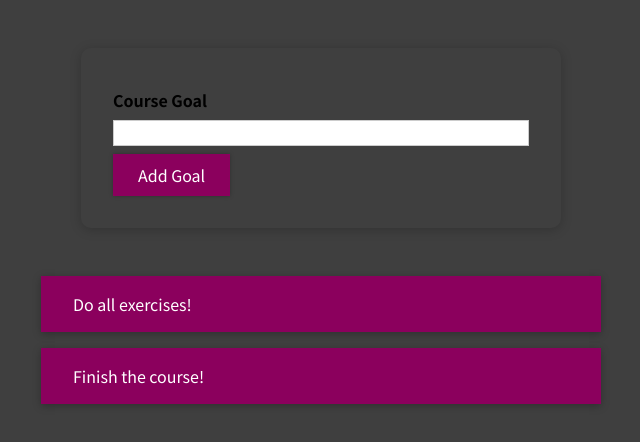
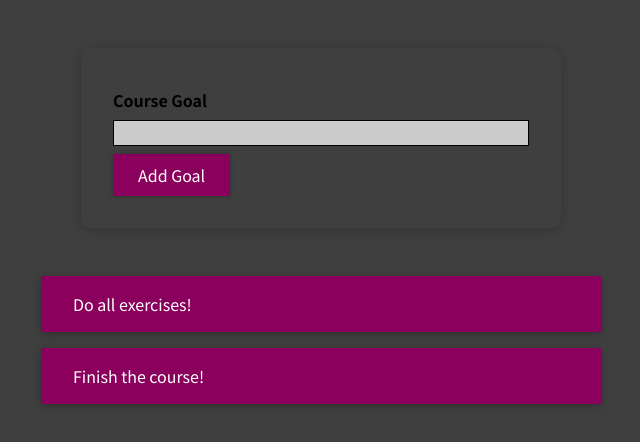
Before and after one commit to lextirajoh/react-the-complete-guide, a React (Create React App) app: page / in a window 1280 px wide. Shown: the top 442 px of the page, without its empty margins (319-959 px from the left). Built offline with nearby package versions, Linux system fonts and the light colour scheme.

Commit message:
Finish 6.75

```diff
--- a/src/CoarseGoalsApp/App.js
+++ b/src/CoarseGoalsApp/App.js
@@ -4,26 +4,26 @@ import CourseGoalList from './components/CourseGoals/CourseGoalList/CourseGoalLi
 import CourseInput from './components/CourseGoals/CourseInput/CourseInput';
 import './App.css';
 
-const App = () => {
+export default function App() {
   const [courseGoals, setCourseGoals] = useState([
     { text: 'Do all exercises!', id: 'g1' },
-    { text: 'Finish the course!', id: 'g2' }
+    { text: 'Finish the course!', id: 'g2' },
   ]);
 
-  const addGoalHandler = enteredText => {
-    setCourseGoals(prevGoals => {
+  function addGoalHandler(enteredText) {
+    setCourseGoals((prevGoals) => {
       const updatedGoals = [...prevGoals];
       updatedGoals.unshift({ text: enteredText, id: Math.random().toString() });
       return updatedGoals;
     });
-  };
+  }
 
-  const deleteItemHandler = goalId => {
-    setCourseGoals(prevGoals => {
-      const updatedGoals = prevGoals.filter(goal => goal.id !== goalId);
+  function deleteItemHandler(goalId) {
+    setCourseGoals((prevGoals) => {
+      const updatedGoals = prevGoals.filter((goal) => goal.id !== goalId);
       return updatedGoals;
     });
-  };
+  }
 
   let content = (
     <p style={{ textAlign: 'center' }}>No goals found. Maybe add one?</p>
@@ -31,27 +31,25 @@ const App = () => {
 
   if (courseGoals.length > 0) {
     content = (
-      <CourseGoalList items={courseGoals} onDeleteItem={deleteItemHandler} />
+      <CourseGoalList courseGoals={courseGoals} deleteItemHandler={deleteItemHandler} />
     );
   }
 
   return (
     <div>
       <section id="goal-form">
-        <CourseInput onAddGoal={addGoalHandler} />
+        <CourseInput addGoalHandler={addGoalHandler} />
       </section>
       <section id="goals">
         {content}
         {/* {courseGoals.length > 0 && (
           <CourseGoalList
-            items={courseGoals}
-            onDeleteItem={deleteItemHandler}
+            courseGoals={courseGoals}
+            deleteItemHandler={deleteItemHandler}
           />
         ) // <p style={{ textAlign: 'center' }}>No goals found. Maybe add one?</p>
         } */}
       </section>
     </div>
   );
-};
-
-export default App;
+}
--- a/src/CoarseGoalsApp/components/CourseGoals/CourseGoalItem/CourseGoalItem.js
+++ b/src/CoarseGoalsApp/components/CourseGoals/CourseGoalItem/CourseGoalItem.js
@@ -2,7 +2,7 @@ import React from 'react';
 
 import './CourseGoalItem.css';
 
-const CourseGoalItem = props => {
+export default function CourseGoalItem(props) {
   // const [deleteText, setDeleteText] = useState('');
 
   const deleteHandler = () => {
@@ -16,5 +16,3 @@ const CourseGoalItem = props => {
     </li>
   );
 };
-
-export default CourseGoalItem;
--- a/src/CoarseGoalsApp/components/CourseGoals/CourseGoalList/CourseGoalList.js
+++ b/src/CoarseGoalsApp/components/CourseGoals/CourseGoalList/CourseGoalList.js
@@ -3,14 +3,14 @@ import React from 'react';
 import CourseGoalItem from '../CourseGoalItem/CourseGoalItem';
 import './CourseGoalList.css';
 
-const CourseGoalList = props => {
+export default function CourseGoalList({courseGoals, deleteItemHandler}) {
   return (
     <ul className="goal-list">
-      {props.items.map(goal => (
+      {courseGoals.map(goal => (
         <CourseGoalItem
           key={goal.id}
           id={goal.id}
-          onDelete={props.onDeleteItem}
+          onDelete={deleteItemHandler}
         >
           {goal.text}
         </CourseGoalItem>
@@ -18,5 +18,3 @@ const CourseGoalList = props => {
     </ul>
   );
 };
-
-export default CourseGoalList;
--- a/src/CoarseGoalsApp/components/CourseGoals/CourseInput/CourseInput.js
+++ b/src/CoarseGoalsApp/components/CourseGoals/CourseInput/CourseInput.js
@@ -3,27 +3,38 @@ import React, { useState } from 'react';
 import Button from '../../UI/Button/Button';
 import './CourseInput.css';
 
-const CourseInput = props => {
+export default function CourseInput({ addGoalHandler }) {
   const [enteredValue, setEnteredValue] = useState('');
+  const [isValid, setIsValid] = useState(true);
 
-  const goalInputChangeHandler = event => {
+  function goalInputChangeHandler(event) {
+    if(event.target.value.trim().length !== 0) {
+      setIsValid(true)
+    }
     setEnteredValue(event.target.value);
-  };
+  }
 
-  const formSubmitHandler = event => {
+  function formSubmitHandler(event) {
     event.preventDefault();
-    props.onAddGoal(enteredValue);
-  };
+    // versturen met lege input zet isValid (false) en stopt de functie (return)
+    if (enteredValue.trim().length === 0) {
+      setIsValid(false);
+      return;
+    }
+    addGoalHandler(enteredValue);
+  }
 
   return (
     <form onSubmit={formSubmitHandler}>
       <div className="form-control">
-        <label>Course Goal</label>
-        <input type="text" onChange={goalInputChangeHandler} />
+        <label style={{ color: !isValid ? 'red' : 'black' }}>Course Goal</label>
+        <input
+          style={{ borderColor: !isValid ? 'red' : 'black', background: !isValid ? 'salmon' : '#ccc' }}
+          type="text"
+          onChange={goalInputChangeHandler}
+        />
       </div>
       <Button type="submit">Add Goal</Button>
     </form>
   );
-};
-
-export default CourseInput;
+}
--- a/src/CoarseGoalsApp/components/UI/Button/Button.js
+++ b/src/CoarseGoalsApp/components/UI/Button/Button.js
@@ -2,12 +2,10 @@ import React from 'react';
 
 import './Button.css';
 
-const Button = props => {
+export default function Button(props) {
   return (
     <button type={props.type} className="button" onClick={props.onClick}>
       {props.children}
     </button>
   );
 };
-
-export default Button;
```
Also changed, not shown: 1 other file (tests, documents, lock files or other folders).
